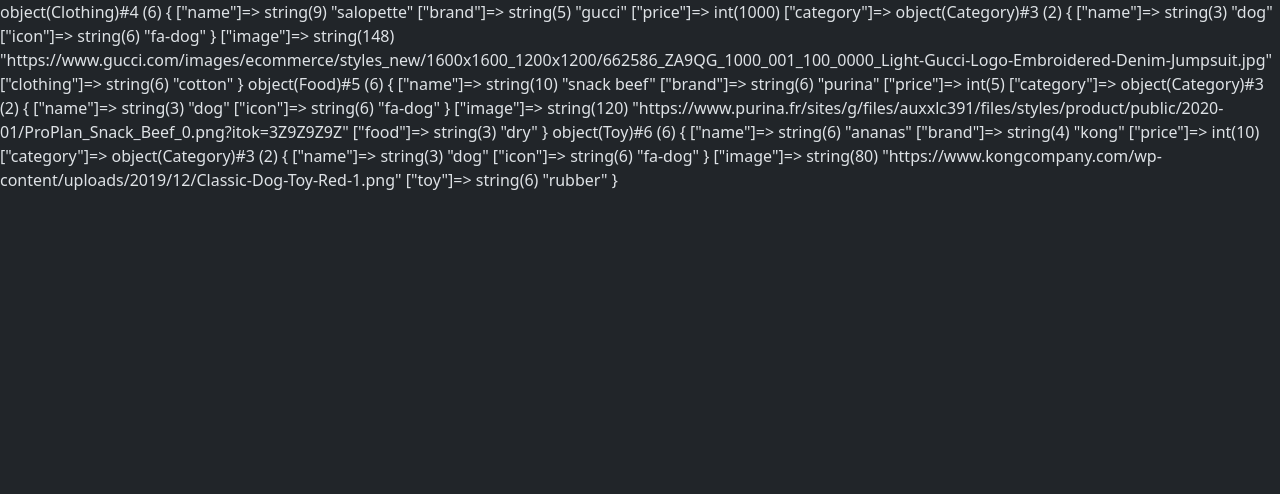
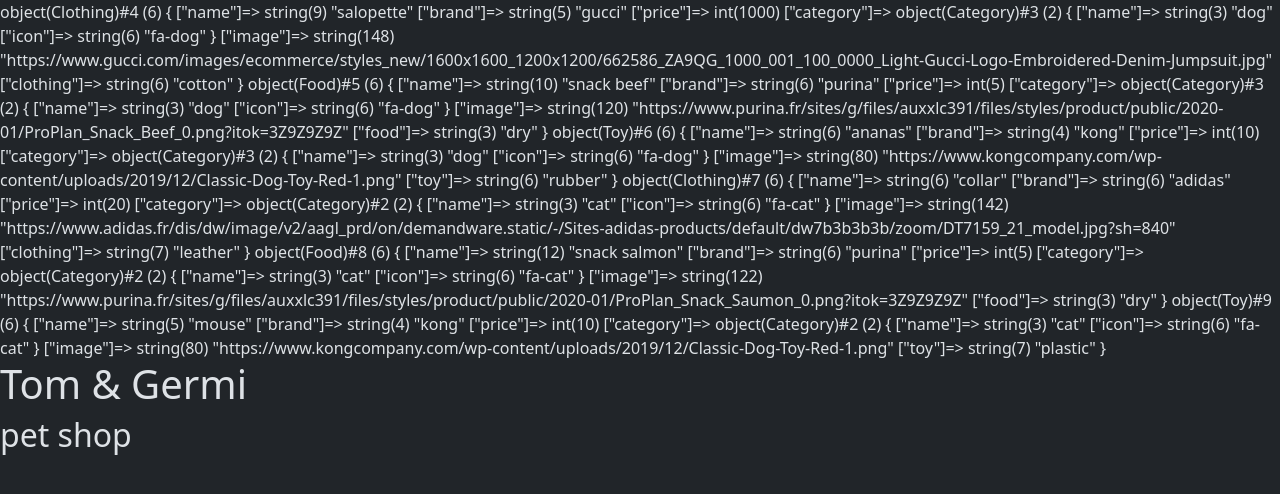
Before and after one commit to lucafagiolini/php-oop-2, a PHP site: page / in a window 1280 px wide. Shown: the top 494 px of the page. Run offline with PHP 8.4, Linux system fonts and the light colour scheme; some libraries are stand-ins or nearby versions.

Commit message:
new products added

```diff
--- a/db.php
+++ b/db.php
@@ -15,7 +15,16 @@ $dog = new Category("dog", "fa-dog");
 $Salopette = new Clothing("salopette", "gucci", 1000, $dog, "https://www.gucci.com/images/ecommerce/styles_new/1600x1600_1200x1200/662586_ZA9QG_1000_001_100_0000_Light-Gucci-Logo-Embroidered-Denim-Jumpsuit.jpg", "cotton",);
 $SnackBeef = new Food("snack beef", "purina", 5, $dog, "https://www.purina.fr/sites/g/files/auxxlc391/files/styles/product/public/2020-01/ProPlan_Snack_Beef_0.png?itok=3Z9Z9Z9Z", "dry");
 $AnanasToy = new Toy("ananas", "kong", 10, $dog, "https://www.kongcompany.com/wp-content/uploads/2019/12/Classic-Dog-Toy-Red-1.png", "rubber");
+$AdidasCollar = new Clothing("collar", "adidas", 20, $cat, "https://www.adidas.fr/dis/dw/image/v2/aagl_prd/on/demandware.static/-/Sites-adidas-products/default/dw7b3b3b3b/zoom/DT7159_21_model.jpg?sh=840", "leather");
+$SnackSalmon = new Food("snack salmon", "purina", 5, $cat, "https://www.purina.fr/sites/g/files/auxxlc391/files/styles/product/public/2020-01/ProPlan_Snack_Saumon_0.png?itok=3Z9Z9Z9Z", "dry");
+$MouseToy = new Toy("mouse", "kong", 10, $cat, "https://www.kongcompany.com/wp-content/uploads/2019/12/Classic-Dog-Toy-Red-1.png", "plastic");
+
 
 var_dump($Salopette);
 var_dump($SnackBeef);
 var_dump($AnanasToy);
+var_dump($AdidasCollar);
+var_dump($SnackSalmon);
+var_dump($MouseToy);
+
+$products = [$Salopette, $SnackBeef, $AnanasToy, $AdidasCollar, $SnackSalmon, $MouseToy];
--- a/index.php
+++ b/index.php
@@ -32,6 +32,14 @@ require __DIR__ . '/db.php';
 
 <body data-bs-theme="dark">
     <div id="app">
+        <h1>
+            Tom & Germi
+        </h1>
+        <h2>
+            pet shop
+        </h2>
+
+
 
     </div>
 
```
